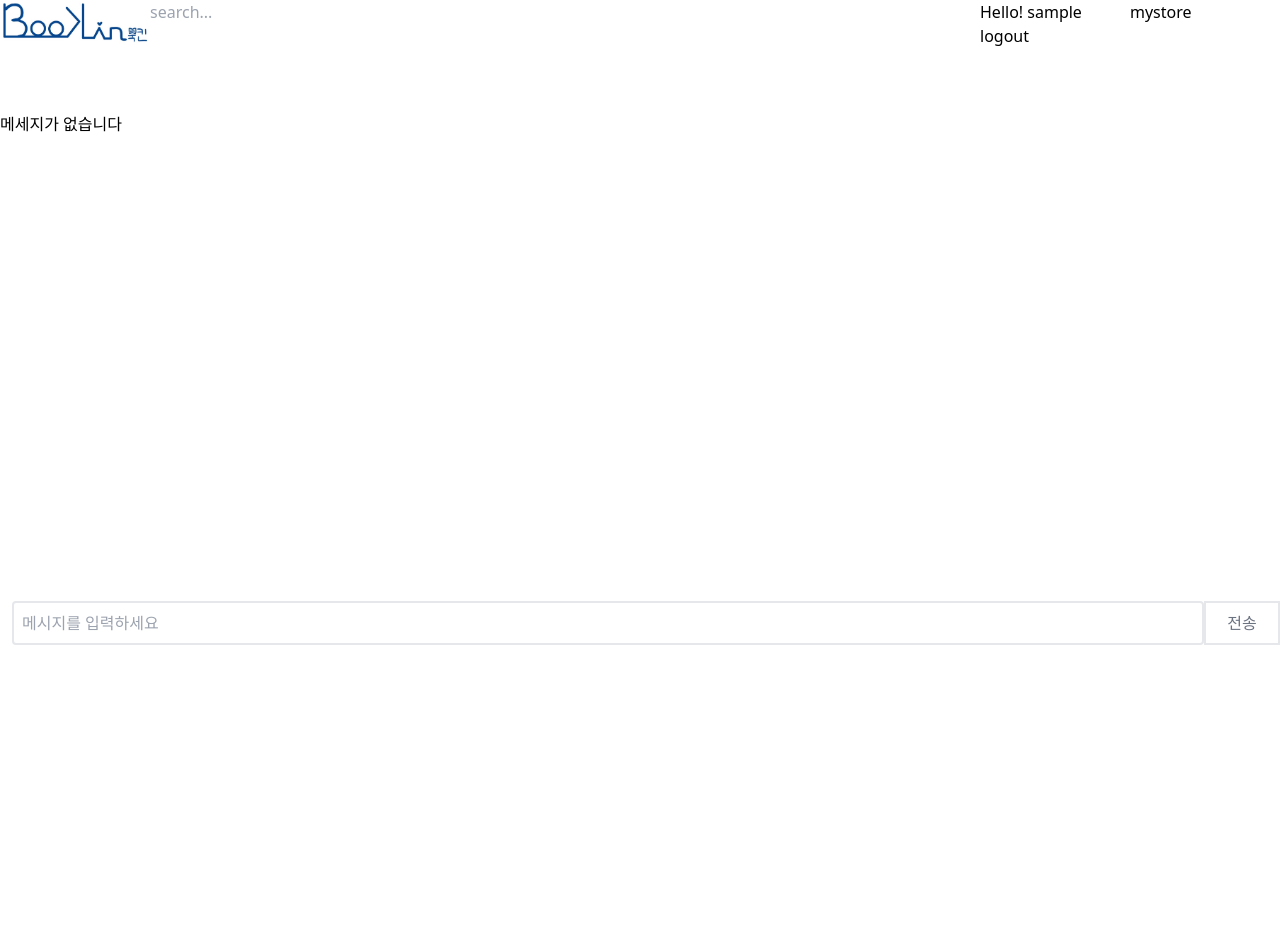
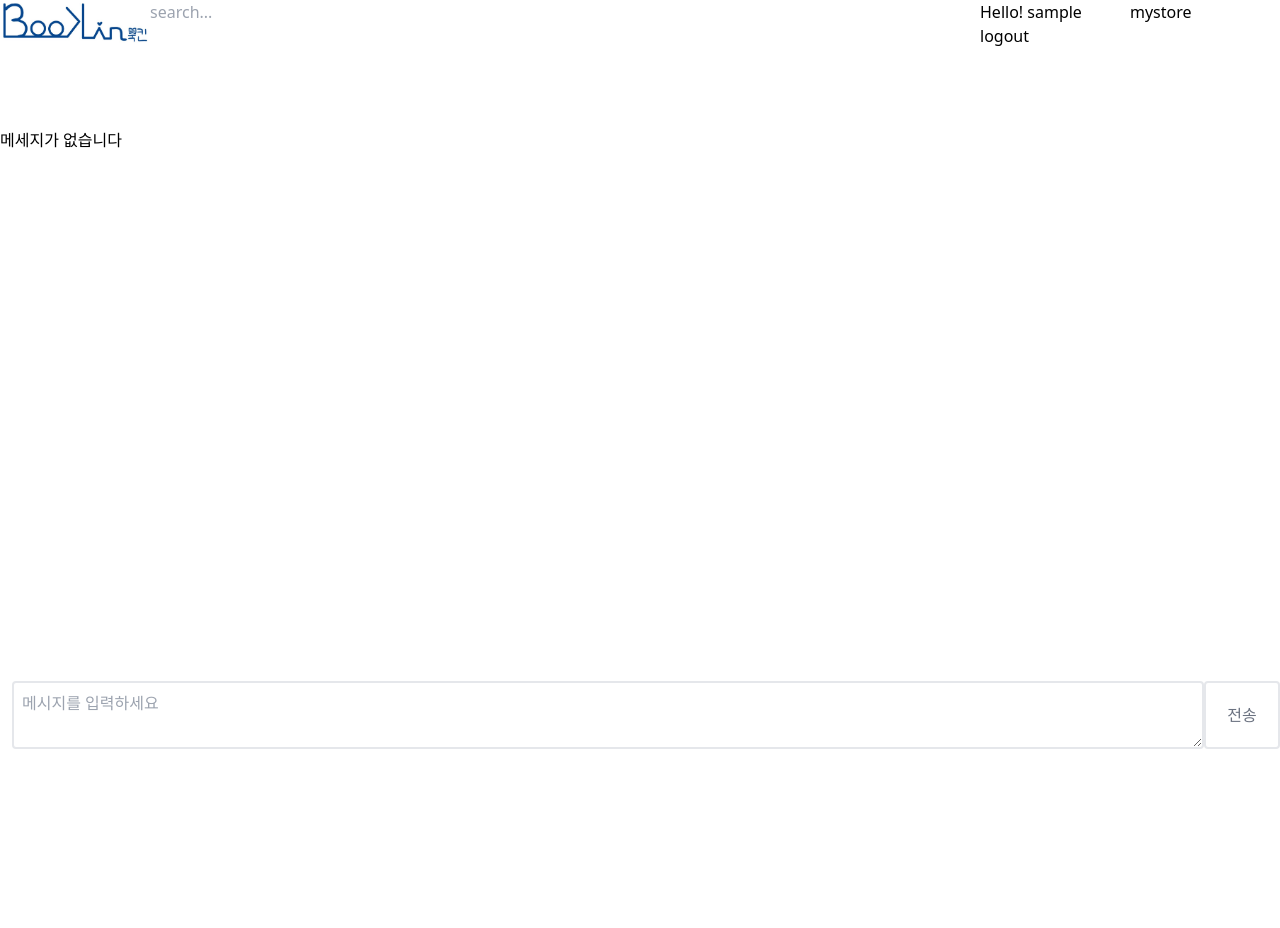
Before and after one commit to youkzo/bookin, a Django app: a page that uses templates/chat/chattingRoom.html in a window 1280 px wide. Before the commit the page ends 645 px from the top, so only its background shows below. Run offline with Django 4.2, Linux system fonts and the light colour scheme; the visitor is signed in with stand-in values (Sample User, id 1); data comes from the database, SQL or seed files in the repository; data that the repository does not hold is empty; some libraries are stand-ins or nearby versions; some web fonts are replaced.

Commit message:
update chat text

```diff
--- a/templates/chat/chattingRoom.html
+++ b/templates/chat/chattingRoom.html
@@ -28,7 +28,7 @@
         if (me != user.talker){
             html = `<div class="mb-6 flex">
                         <img class="w-14 h-14 rounded-full" src="${user.talker_image}" alt="">
-                        <div class="mt-px p-5 max-w-[270px] mx-3 rounded bg-gray-200">
+                        <div class="mt-px p-5 max-w-[270px] break-all mx-3 rounded bg-gray-200">
                             ${message}
                         </div>
                         <span class="flex items-end font-light text-sm">${user.time}</span>
@@ -36,7 +36,7 @@
         }else{
             html = `<div class="mb-6 flex justify-end self-end text-right">
                         <span class="flex items-end font-light text-sm">${user.time}</span>
-                        <div class="mt-px p-5 max-w-[270px] mx-3 rounded bg-gray-200">
+                        <div class="mt-px p-5 max-w-[270px] break-all mx-3 rounded bg-gray-200">
                             ${message}
                         </div>
                     </div>`;
@@ -76,8 +76,8 @@
 {% endblock %}
 
 {% block content %}
-<div class="w-full h-screen flex justify-center overflow-y-hidden">
-    <div class="container h-4/6 pt-16">
+<div class="w-full h-screen mt-20 flex justify-center overflow-y-hidden">
+    <div class="container h-4/6">
         <div id="messageBox" class="overflow-y-rev overflow-x-hidden h-full w-full">
             {% if room.messages.count == 0 %}
                 메세지가 없습니다
@@ -86,7 +86,7 @@
             {% if message.user.username == user.username %}
             <div class="mb-6 flex justify-end self-end text-right">
                 <span class="flex items-end font-light text-sm">{{message.created_at|time:"A h:i"}}</span>
-                <div class="mt-px p-5 max-w-[270px] mx-3 rounded bg-gray-200">
+                <div class="mt-px p-5 max-w-[270px] break-all mx-3 rounded bg-gray-200">
                     {{message.message}}
                 </div>
             </div>
@@ -95,7 +95,7 @@
                 <div class="flex items-center">
                     <img class="w-14 h-14 rounded-full" src="{{ message.user.user_image }}" alt="">
                 </div>
-                <div class="mt-px p-5 max-w-[270px] mx-3 rounded bg-gray-200">
+                <div class="mt-px p-5 max-w-[270px] break-all mx-3 rounded bg-gray-200">
                     {{message.message}}
                 </div>
                 <span class="flex items-end font-light text-sm">{{message.created_at|time:"A h:i"}}</span>
@@ -107,8 +107,8 @@
         <div class="w-full pt-5">
             <form id="form">
                 <div class="w-full flex">
-                    <input type="text" id="input" oninput="messageInputChange(this)" class="w-full p-2 border-2 rounded ml-3" placeholder="메시지를 입력하세요" required>
-                    <button id="sendBtn" class="p-2 w-20 cursor-pointer disabled:text-gray-500 disabled:border-2 disabled:cursor-not-allowed" disabled>전송</button>
+                    <textarea type="text" id="input" oninput="messageInputChange(this)" class="w-full p-2 border-2 rounded ml-3" placeholder="메시지를 입력하세요" required></textarea>
+                    <button id="sendBtn" class="p-2 w-20 cursor-pointer rounded bg-blue-900 text-white disabled:bg-white disabled:text-gray-500 disabled:border-2 disabled:cursor-not-allowed" disabled>전송</button>
                 </div>
             </form>
         </div>
```
